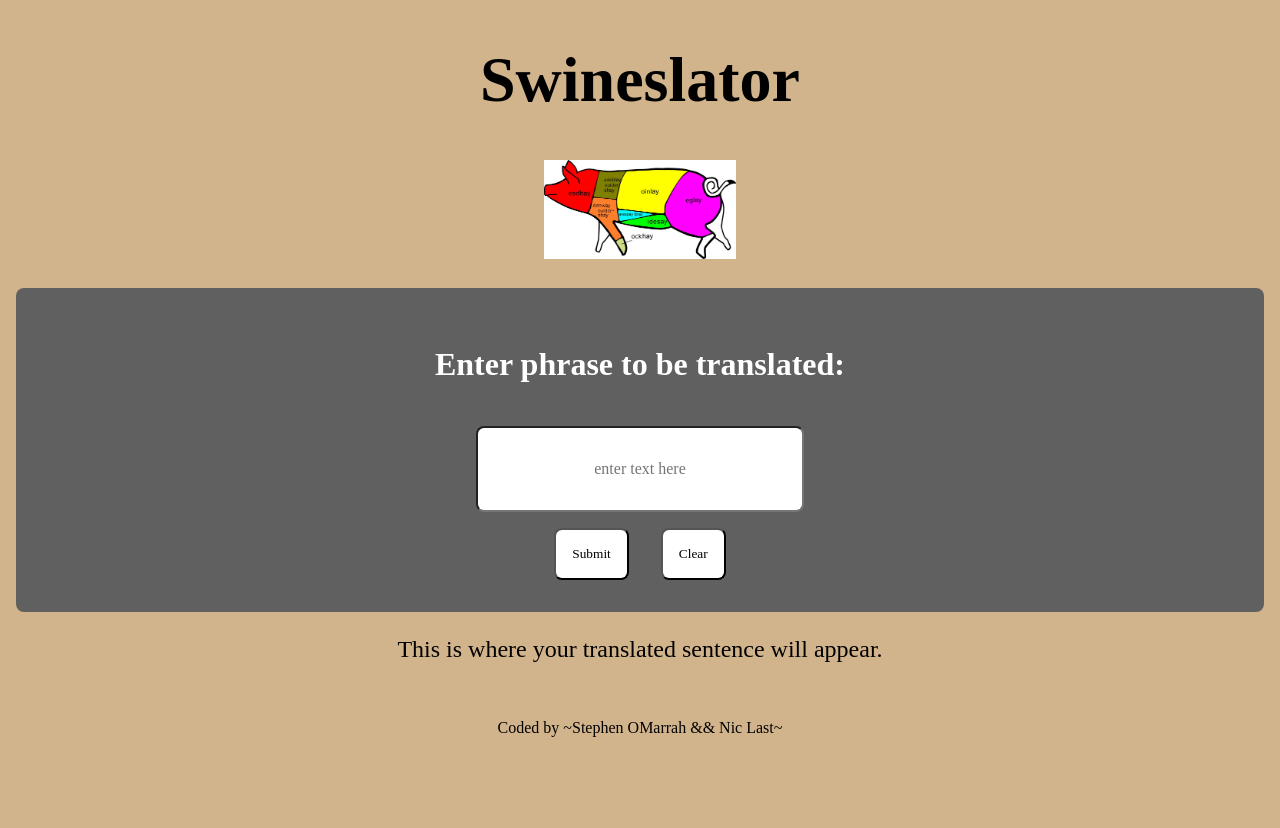
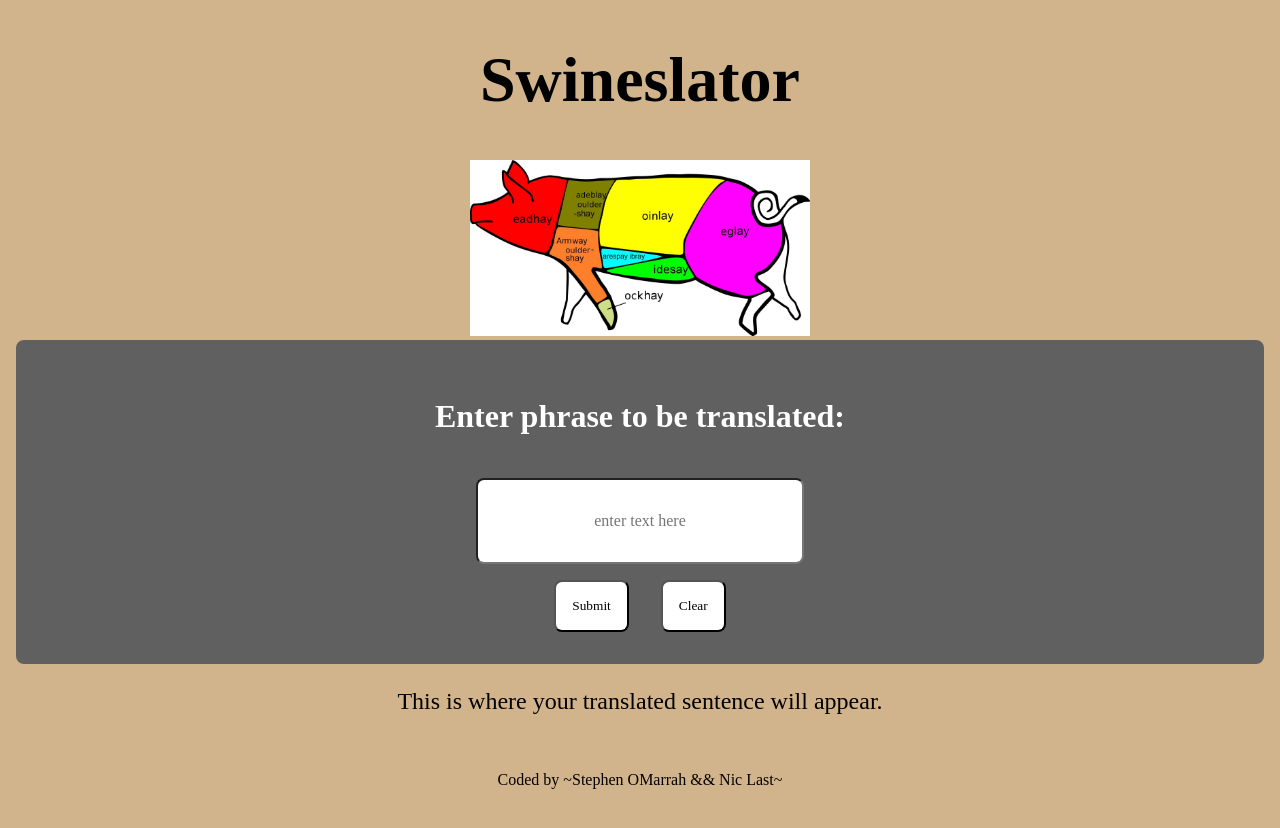
Before and after one commit to SOMarrah/Swineslator, a React (Create React App) app: page / in a window 1280 px wide. Shown: the top 828 px of the page. Before the commit the page ends 800 px from the top, so only its background shows below. Built offline with nearby package versions, Linux system fonts and the light colour scheme; a web font is replaced by a local one.

Commit message:
fixed the sizing for images

```diff
--- a/src/App.css
+++ b/src/App.css
@@ -26,7 +26,7 @@ footer {
 }
 
 .butcherPig {
-  width: 12rem;
+  max-height: 11rem;
 }
 
 .userInput {
@@ -64,9 +64,9 @@ footer {
 #translated{
   font-size: 1.5rem;
 }
-#images{
+/* #images{
   height: 8rem;
   width: 20rem;
   margin: auto;
 
-}
+} */
```
